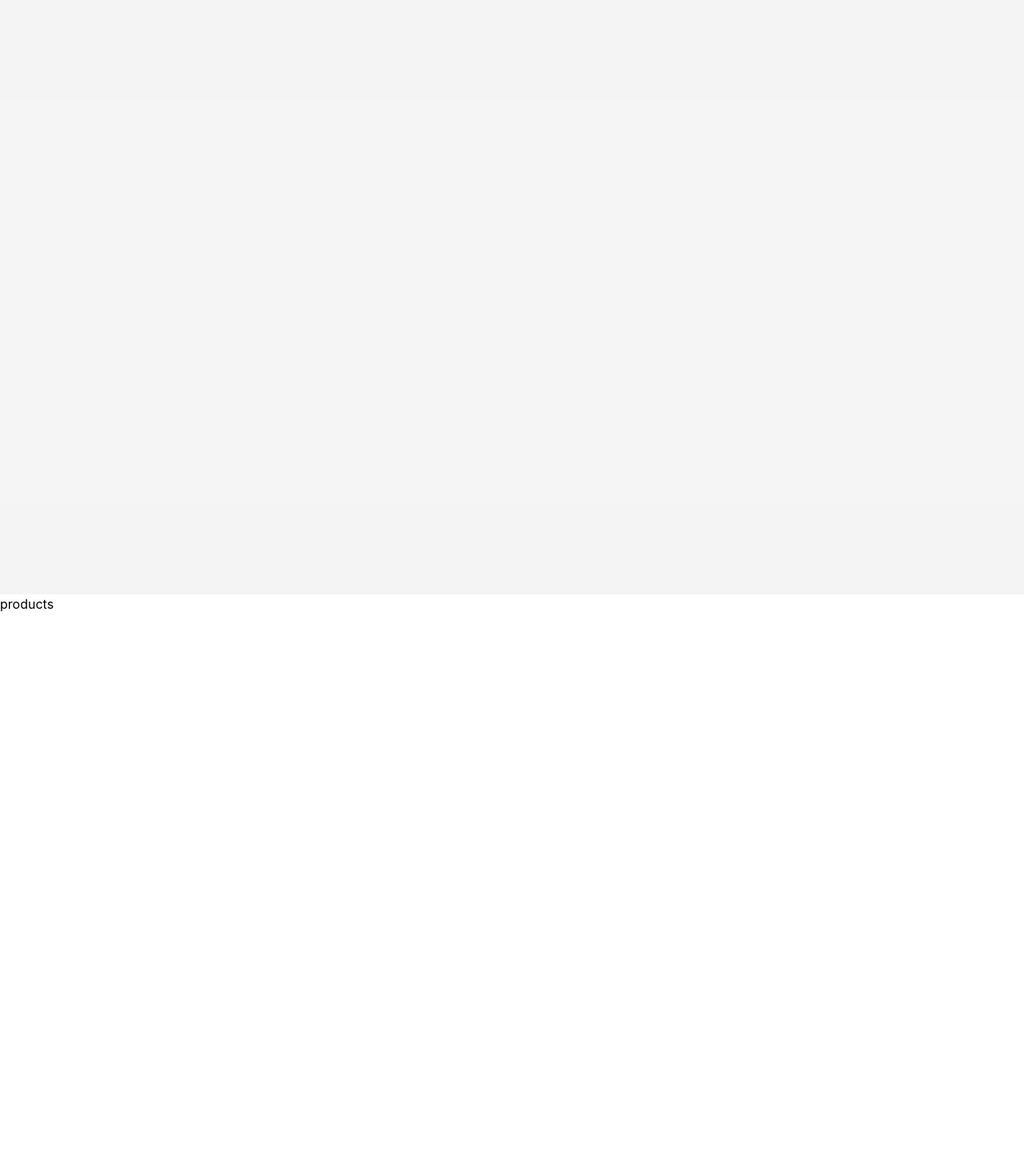
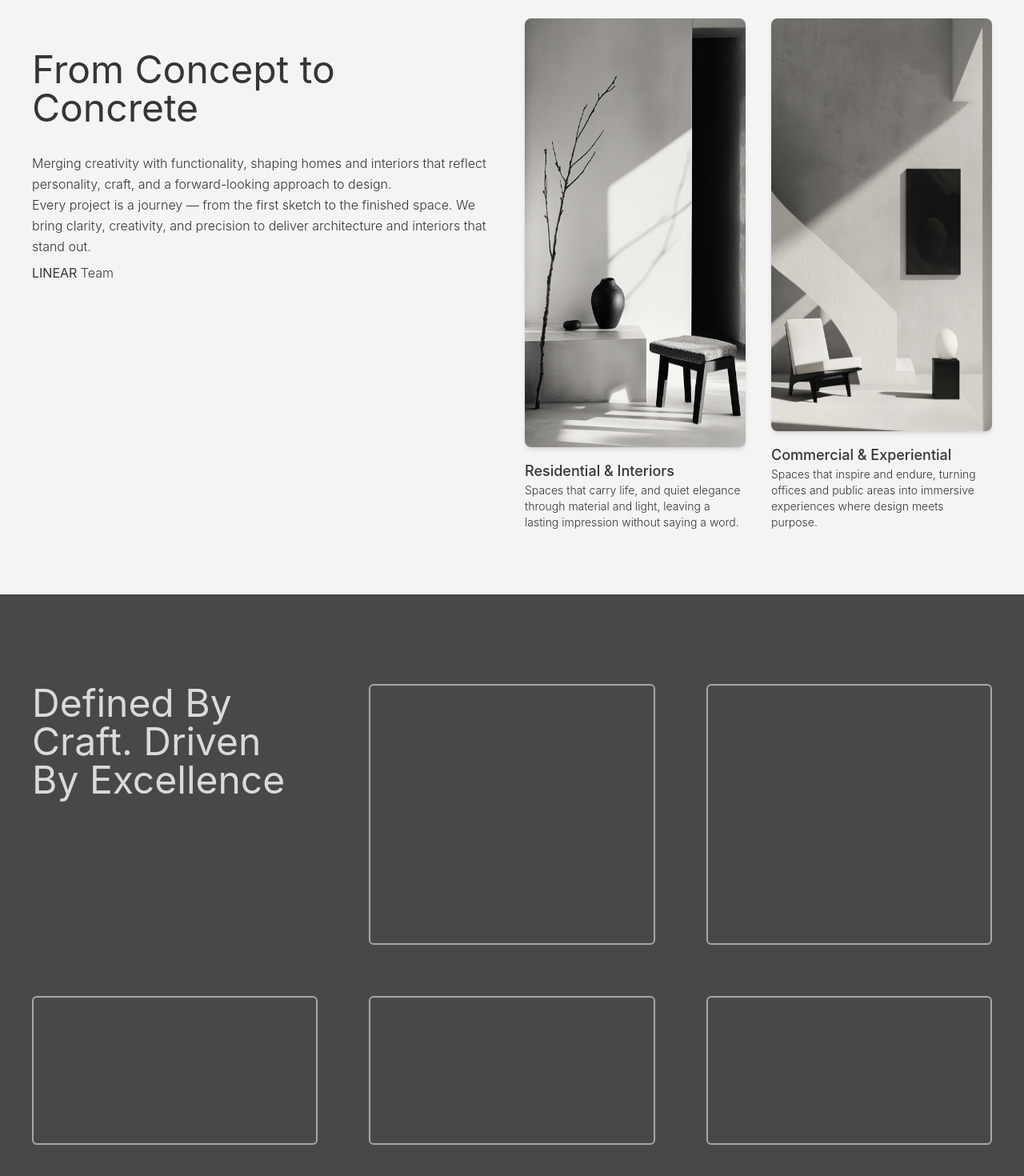
Before and after one commit to V-le319/Architecture-Web, a React (Create React App) app: page / in a window 1280 px wide. Shown: the part 1657-3127 px from the top of the page at 80% size. Before the commit the page ends 2424 px from the top, so only its background shows below. Built offline with nearby package versions, Linux system fonts and the light colour scheme.

Commit message:
content + services section

```diff
--- a/src/App.js
+++ b/src/App.js
@@ -43,7 +43,7 @@ function App() {
 
               {/* Menu open */}
             {menuOpen && (
-              <div className="md:hidden w-screen flex flex-col items-center py-4 gap-3 text-white font-light text-sm"
+              <div className="md:hidden w-screen flex flex-col items-center justify-center text-center py-4 gap-3 text-white font-light text-sm"
                   >
                 <p onClick={() => setMenuOpen(false)} >HOME</p>
                 <p onClick={() => setMenuOpen(false)}>ABOUT</p>
@@ -92,17 +92,66 @@ function App() {
                    className="absolute shadow-lg rounded-lg top-20 left-28 w-full h-full object-cover transform transition-transform duration-300 hover:scale-125"
               />
             </div>
-            <p className="text-xs md:text-sm w-96 mt-10 md:ml-10 md:pb-20">We craft architecture and interiors that embrace simplicity and natural beauty. With careful attention to materials and proportions, our spaces age gracefully, reflecting quiet elegance and timeless character.
-
-
-
+            <p className="text-xs md:text-base font-light w-96 mt-10 md:ml-10 md:pb-20 leading-normal md:leading-relaxed">We craft architecture and interiors that embrace simplicity and natural beauty. With careful attention to materials and proportions, our spaces age gracefully, reflecting quiet elegance and timeless character.
 We believe great design is collaborative. Through clear communication, transparent timelines, and careful budgeting, we make the process smooth and enjoyable — delivering spaces that exceed expectations without surprises.</p>
           </div>
       </div>
 
-      <div className="h-screen bg-text bg-opacity-5">content</div>
+      <div className="h-screen px-4 md:py-20 md:px-10 pb-10 bg-text bg-opacity-5 text-text flex flex-col justify-center items-center md:grid grid-cols-2 md:gap-8">
 
-      <div>products</div>
+        <div className="h-full flex flex-col justify-center md:justify-start items-start gap-6 md:gap-8 md:pt-10">
+          <h1 className="text-3xl md:text-5xl font-normal">From Concept to Concrete</h1>
+            <div className="text-text flex flex-col gap-2">
+              <p className="text-xs md:text-base font-light leading-normal md:leading-relaxed">Merging creativity with functionality, shaping homes and interiors that reflect personality, craft, and a forward-looking approach to design.
+                <br></br>
+                 Every project is a journey — from the first sketch to the finished space. We bring clarity, creativity, and precision to deliver architecture and interiors that stand out.
+                </p>
+              <p className="text-xs md:text-base font-light"><strong>LINEAR</strong> Team</p>
+            </div>
+          </div>
+
+        <div className="w-full h-full grid grid-cols-2 md:justify-center gap-4 md:gap-8 text-text">
+          <div className="flex flex-col h-full items-center justify-center">
+              <img src="/img/Minimalist Interior with Light and Shadow.png"
+                   className="h-full w-full mb-2 md:mb-4 rounded-lg shadow-md transform duration-300 hover:scale-105"/>
+            <div className="">
+              <h2 className="text-lg font-medium">Residential & Interiors</h2>
+              <p className="text-xs md:text-sm font-light leading-normal">Spaces that carry life, and quiet elegance through material and light, leaving a lasting impression without saying a word.</p>
+            </div>
+          </div>
+
+          <div className="flex flex-col h-full items-start justify-start">
+              <img src="/img/Minimalist Interior with Geometric Light.png"
+                  className="h-full w-full mb-2 md:mb-4 rounded-lg shadow-md transform duration-300 hover:scale-105"
+                />
+            <div>
+              <h2 className="text-lg font-medium">Commercial & Experiential</h2>
+              <p className="text-xs md:text-sm font-light leading-normal">Spaces that inspire and endure, turning offices and public areas into immersive experiences where design meets purpose.</p>
+            </div>
+          </div>
+        </div>
+      </div>
+
+      <div className="services h-screen px-8 md:px-10 py-20 md:py-28 bg-text text-white text-opacity-80 bg-opacity-90 grid grid-cols-2 md:grid-cols-3 gap-10 md:gap-16 ">
+            <div className="h-auto w-auto p-0">
+              <h1 className="text-3xl font-normal md:text-5xl">Defined By Craft. Driven By Excellence</h1>
+            </div>
+            <div className="h-auto w-auto border-2 border-opacity-60 rounded-md">
+              <p></p>
+            </div>
+            <div className="h-auto w-auto border-2 border-opacity-60 rounded-md">
+              <p></p>
+            </div>
+            <div className="h-auto w-auto border-2 border-opacity-60 rounded-md">
+              <p></p>
+            </div>
+            <div className="h-auto w-auto border-2 border-opacity-60 rounded-md">
+              <p></p>
+            </div>
+            <div className="h-auto w-auto border-2 border-opacity-60 rounded-md">
+              <p></p>
+            </div>
+      </div>
 
       <footer></footer>
 
```
Also changed, not shown: public/img/Minimalist Interior with Light and Shadow.png.
